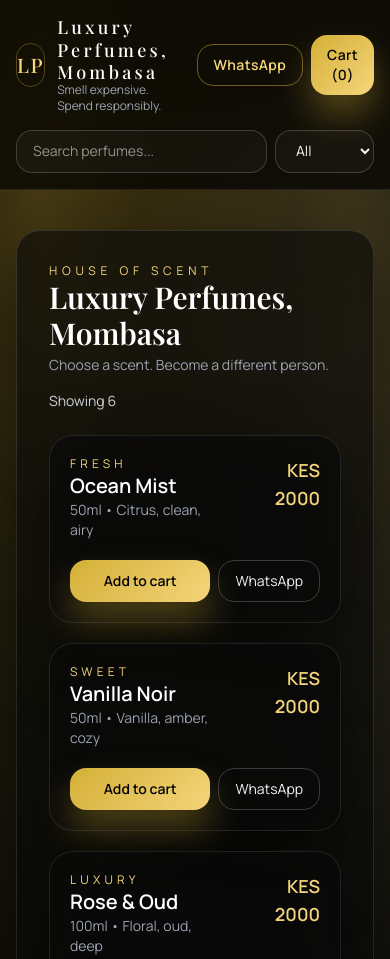
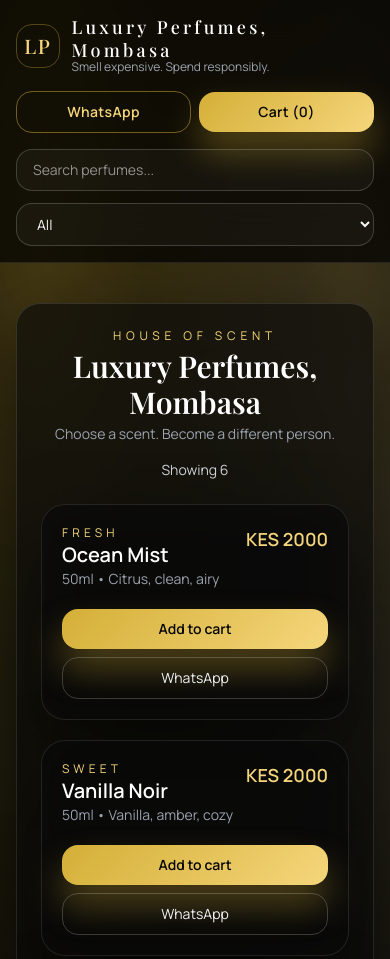
Before and after one commit to dev-bramwel/Bliss-Atelier-Perfumes, a plain HTML site: page index.html in a window 390 px wide. Shown: the top 959 px of the page. Drawn offline with nearby package versions, Linux system fonts and the light colour scheme.

Commit message:
small adjustments

```diff
--- a/app.js
+++ b/app.js
@@ -208,11 +208,11 @@ function renderProducts() {
         </div>
       </div>
 
-      <div class="mt-5 flex gap-2">
-        <button class="flex-1 py-2.5 rounded-2xl gold-btn text-sm" data-add="${p.id}">
+      <div class="mt-5 flex flex-col sm:flex-row gap-2">
+        <button class="w-full sm:flex-1 py-2.5 rounded-2xl gold-btn text-sm" data-add="${p.id}">
           Add to cart
         </button>
-        <a class="py-2.5 px-4 rounded-2xl border border-white/20 text-sm text-gray-100 hover:bg-white/10"
+        <a class="w-full sm:w-auto py-2.5 px-4 rounded-2xl border border-white/20 text-sm text-gray-100 text-center hover:bg-white/10"
            href="${buildWhatsAppMessage([`Item: ${p.name} (${p.size})`, `Price: KES ${p.priceKes}`])}"
            target="_blank" rel="noreferrer">
           WhatsApp
--- a/index.html
+++ b/index.html
@@ -28,6 +28,13 @@
         --gold-primary: #d4af37;
         --gold-soft: #f5d67b;
         --obsidian: #050505;
+        --header-offset: 132px;
+      }
+
+      @media (min-width: 640px) {
+        :root {
+          --header-offset: 96px;
+        }
       }
 
       body {
@@ -103,8 +110,42 @@
         box-shadow: 0 40px 80px rgba(0, 0, 0, 0.65);
       }
 
+      .drawer-panel {
+        top: var(--header-offset);
+        height: calc(100% - var(--header-offset));
+      }
+
+      .modal-stage {
+        padding-top: calc(var(--header-offset) + 1rem);
+      }
+
       label {
         color: rgba(255, 255, 255, 0.75);
+      }
+
+      @media (max-width: 640px) {
+        .nav-shell {
+          align-items: flex-start;
+        }
+
+        .cta-group {
+          width: 100%;
+          gap: 0.75rem;
+        }
+
+        .cta-group > a,
+        .cta-group > button {
+          flex: 1 1 calc(50% - 0.5rem);
+          text-align: center;
+        }
+
+        .hero-panel {
+          padding: 1.75rem;
+        }
+
+        .product-grid {
+          gap: 1.75rem;
+        }
       }
     </style>
   </head>
@@ -116,9 +157,9 @@
       <div class="absolute -bottom-8 left-10 h-[280px] w-[280px] rounded-full bg-[rgba(3,255,213,0.05)] blur-[140px]"></div>
     </div>
     <!-- Top bar -->
-    <header class="sticky top-0 z-10 bg-black/70 border-b border-white/10 backdrop-blur-xl">
+    <header class="site-header sticky top-0 z-10 bg-black/70 border-b border-white/10 backdrop-blur-xl">
       <div
-        class="max-w-6xl mx-auto px-4 py-4 flex items-center justify-between gap-3"
+        class="nav-shell max-w-6xl mx-auto px-4 py-4 flex flex-col gap-4 sm:flex-row sm:items-center sm:justify-between"
       >
         <div class="flex items-center gap-3">
           <div
@@ -136,7 +177,7 @@
           </div>
         </div>
 
-        <div class="flex items-center gap-2">
+        <div class="cta-group flex items-center gap-2 w-full sm:w-auto flex-wrap sm:flex-nowrap sm:justify-end">
           <div class="hidden sm:flex items-center gap-2">
             <input
               id="searchInput"
@@ -156,14 +197,14 @@
             href="#"
             target="_blank"
             rel="noreferrer"
-            class="px-4 py-2.5 rounded-2xl gold-outline-btn text-sm font-semibold tracking-wide"
+            class="px-4 py-2.5 rounded-2xl gold-outline-btn text-sm font-semibold tracking-wide w-full sm:w-auto text-center"
           >
             WhatsApp
           </a>
 
           <button
             id="openCartBtn"
-            class="px-4 py-2.5 rounded-2xl gold-btn text-sm tracking-wide"
+            class="px-4 py-2.5 rounded-2xl gold-btn text-sm tracking-wide w-full sm:w-auto"
           >
             Cart (<span id="cartCount">0</span>)
           </button>
@@ -171,7 +212,7 @@
       </div>
 
       <!-- Mobile search -->
-      <div class="sm:hidden max-w-6xl mx-auto px-4 pb-4 flex gap-2">
+      <div class="sm:hidden max-w-6xl mx-auto px-4 pb-4 flex flex-col gap-3">
         <input
           id="searchInputMobile"
           class="flex-1 glass-field rounded-2xl px-4 py-2.5 text-sm"
@@ -188,9 +229,9 @@
 
     <!-- Main -->
     <main class="max-w-6xl mx-auto px-4 py-10">
-      <div class="glass-panel p-8">
-        <div class="flex flex-col gap-4 sm:flex-row sm:items-end sm:justify-between mb-6">
-          <div>
+      <div class="glass-panel hero-panel p-6 sm:p-8">
+        <div class="flex flex-col gap-4 sm:flex-row sm:items-end sm:justify-between mb-6 text-center sm:text-left">
+          <div class="space-y-1">
             <p class="uppercase tracking-[0.4em] text-xs text-[var(--gold-soft)]">
               House of scent
             </p>
@@ -202,14 +243,14 @@
             </p>
           </div>
 
-          <div class="text-sm text-gray-300">
+          <div class="text-sm text-gray-300 text-center sm:text-right">
             Showing <span id="resultsCount">0</span>
           </div>
         </div>
 
         <section
           id="productGrid"
-          class="grid grid-cols-1 sm:grid-cols-2 lg:grid-cols-3 gap-5"
+          class="product-grid grid grid-cols-1 sm:grid-cols-2 lg:grid-cols-3 gap-5"
         ></section>
       </div>
     </main>
@@ -219,7 +260,7 @@
       <div id="cartBackdrop" class="absolute inset-0 bg-black/40"></div>
 
       <aside
-        class="absolute right-0 top-0 h-full w-full sm:w-[440px] cart-panel shadow-xl p-6 flex flex-col"
+        class="drawer-panel absolute right-0 w-full sm:w-[440px] cart-panel shadow-xl p-6 flex flex-col"
       >
         <div class="flex items-center justify-between">
           <h2 class="text-lg font-semibold text-white">Your Cart</h2>
@@ -255,7 +296,7 @@
     <div id="checkoutModal" class="fixed inset-0 hidden">
       <div id="checkoutBackdrop" class="absolute inset-0 bg-black/40"></div>
 
-      <div class="absolute inset-0 flex items-center justify-center p-4">
+      <div class="modal-stage absolute inset-0 flex items-start sm:items-center justify-center p-4">
         <div class="w-full max-w-xl modal-panel rounded-3xl p-6">
           <div class="flex items-center justify-between">
             <h3 class="text-lg font-semibold text-white">Checkout</h3>
```
